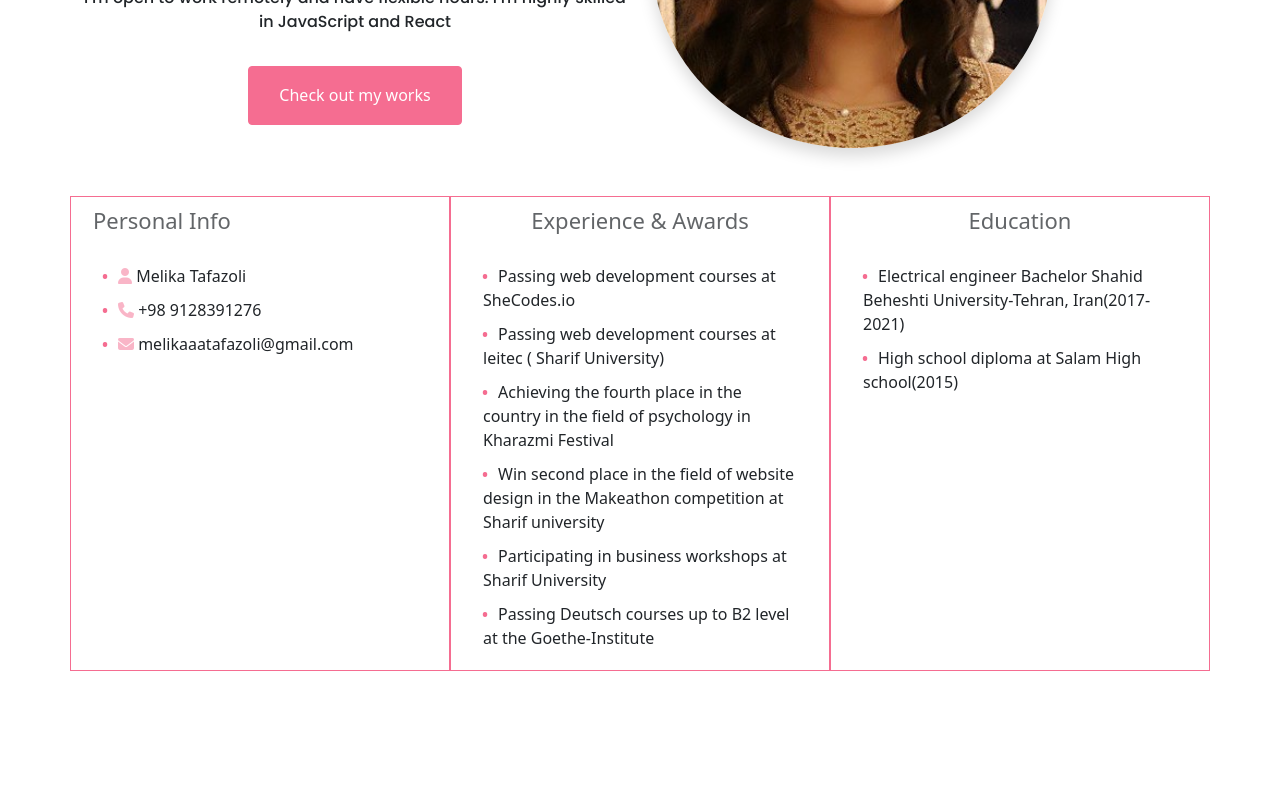
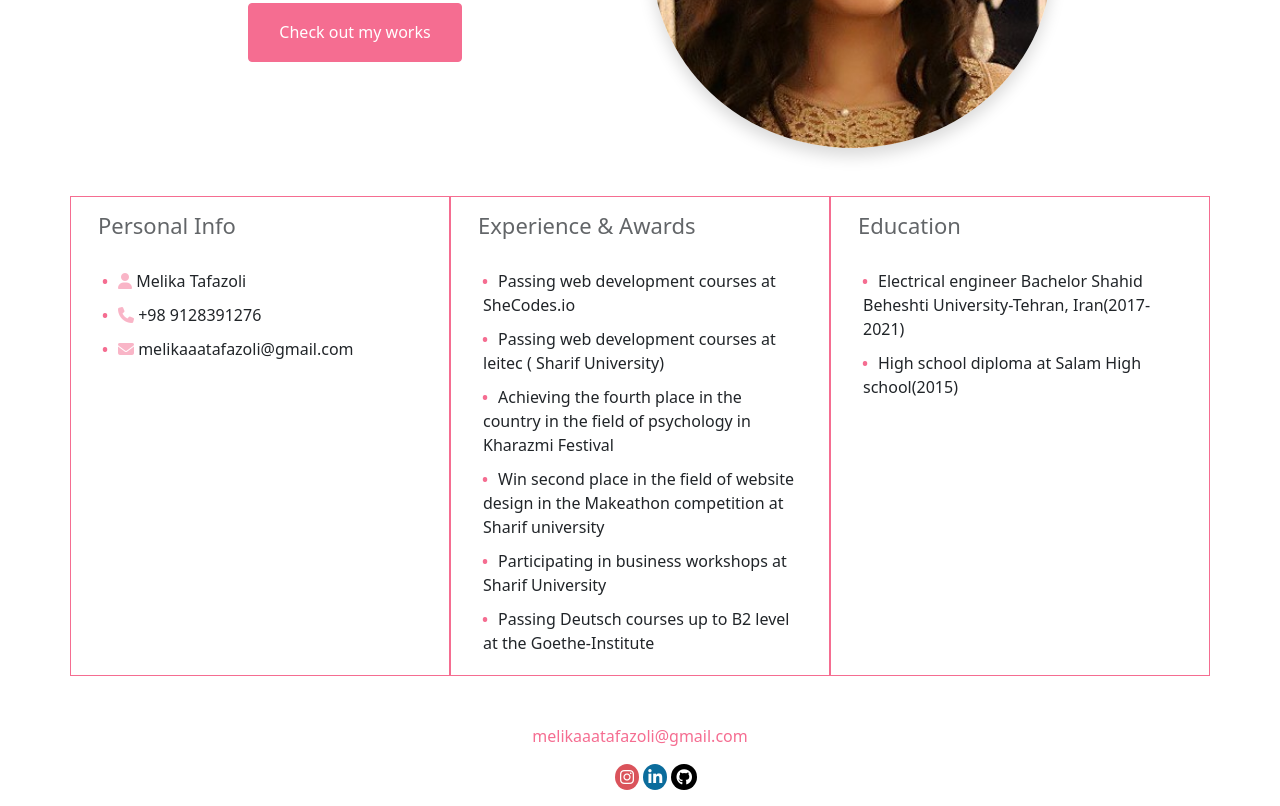
Before and after one commit to melika760/portfolio-project, a plain HTML site: page about.html in a window 1280 px wide. Shown: the part 326-1132 px from the top of the page. Before the commit the page ends 1069 px from the top, so only its background shows below. Drawn offline with nearby package versions, Linux system fonts and the light colour scheme.

Commit message:
add footer

```diff
--- a/about.html
+++ b/about.html
@@ -60,7 +60,7 @@
             <img src="/images/photo_2022-06-11_07-54-2.jpg" alt="" class="img-fluid shadow ">
         </div>
     </div>
-    <div class="row mt-5">
+    <div class="row mt-5 mb-5">
         <div class="col-4 border-color">
 <h3 >Personal Info</h3>
 <ul class="list-group ">
@@ -70,7 +70,7 @@
 </ul>
  </div>
 <div class="col-4 border-color">
-<h3 class="text-center">Experience & Awards</h3>
+<h3>Experience & Awards</h3>
  <ul class="list-group">
  <li>Passing web development courses at SheCodes.io</li>
  <li>Passing web development courses at leitec ( Sharif University)</li>
@@ -82,7 +82,7 @@
 </ul>
  </div>
 <div class="col-4 border-color">
-<h3 class="text-center">Education</h3>
+<h3>Education</h3>
 <ul class="list-group">
  <li>Electrical engineer Bachelor Shahid Beheshti University-Tehran, Iran(2017-2021)</li>
  <li>High school diploma at Salam High school(2015)</li>
@@ -90,6 +90,17 @@
 </div>
     </div>
 </div>
-<br><br><br>
+<!-- ---------------------------------------------------------------------footer--------------------------------------------- -->
+<footer class="text-center" >
+  <a href="mailto:melikaaatafazoli@gmail.com">melikaaatafazoli@gmail.com</a>
+  <ul class="socialmedia mt-2">
+    <li class="mr-2 mt-2"><a href=""><i class="fa fa-instagram p-color  fa-x" ></i></a> </li>
+    <li class="mr-2 mt-2"><a href="https://linkedin.com/in/melika-tafazoli"><i class="fa fa-linkedin t-color fa-x" aria-hidden="true"></i></a></li>
+
+    <li class=" mt-2"><a href="https://github.com/melika760?tab=repositories"><i class="fa fa-github ti-color fa-x" aria-hidden="true"></i></a></li>
+
+
+  </ul>
+</footer>
 </body>
 </html>
--- a/aboutstyle.css
+++ b/aboutstyle.css
@@ -30,13 +30,13 @@ img{
     font-family: var(--default-font);
 }
 .container h1{
-    font-size: 36px;
+    font-size: 24px;
     opacity: 50%;
     color: var(--secondary-color);
 }
 .container h2{
     text-transform: capitalize;
-    font-size: 55px;
+    font-size: 50px;
     color: var(--secondary-color);
 
 }
@@ -64,6 +64,7 @@ border: 1px solid var(--secondary-color) ;
     font-size: 22px;
     padding: 10px;
     opacity: 70%;
+    margin: 5px;
 }
 .border-color ul li::before{
     content: "\2022";
@@ -87,3 +88,31 @@ border: 1px solid var(--secondary-color) ;
     color: var(--secondary-color);
     opacity: 50%;
 }
+footer a{
+    color: var(--secondary-color);
+    text-decoration: none;
+}
+footer a:hover{
+    color: var(--secondary-color);
+
+}
+.socialmedia i{
+    border-radius:50%;
+    color:white;
+    padding:5px;
+
+
+
+}
+ .socialmedia li{
+    display: inline-block;
+}
+.socialmedia li .t-color{
+    background-color:#0b6c9c
+}
+ .socialmedia li .p-color{
+    background-color: #da535b;
+}
+ .socialmedia li .ti-color{
+    background-color:black;
+}
```
